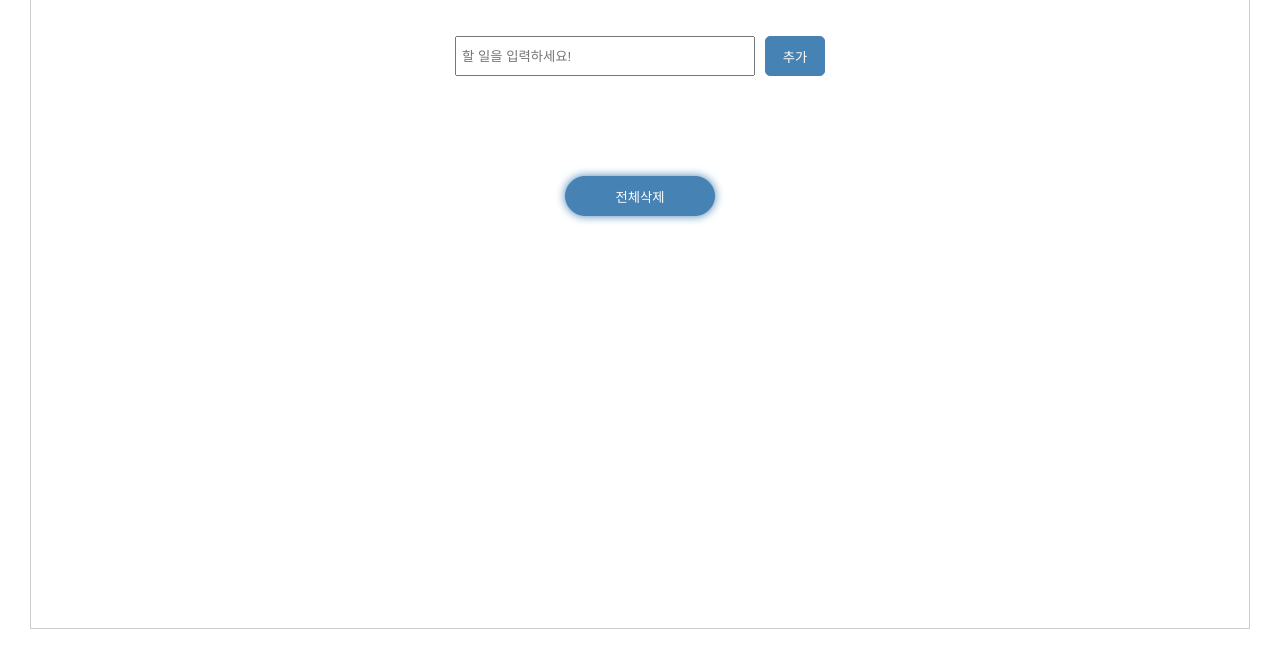
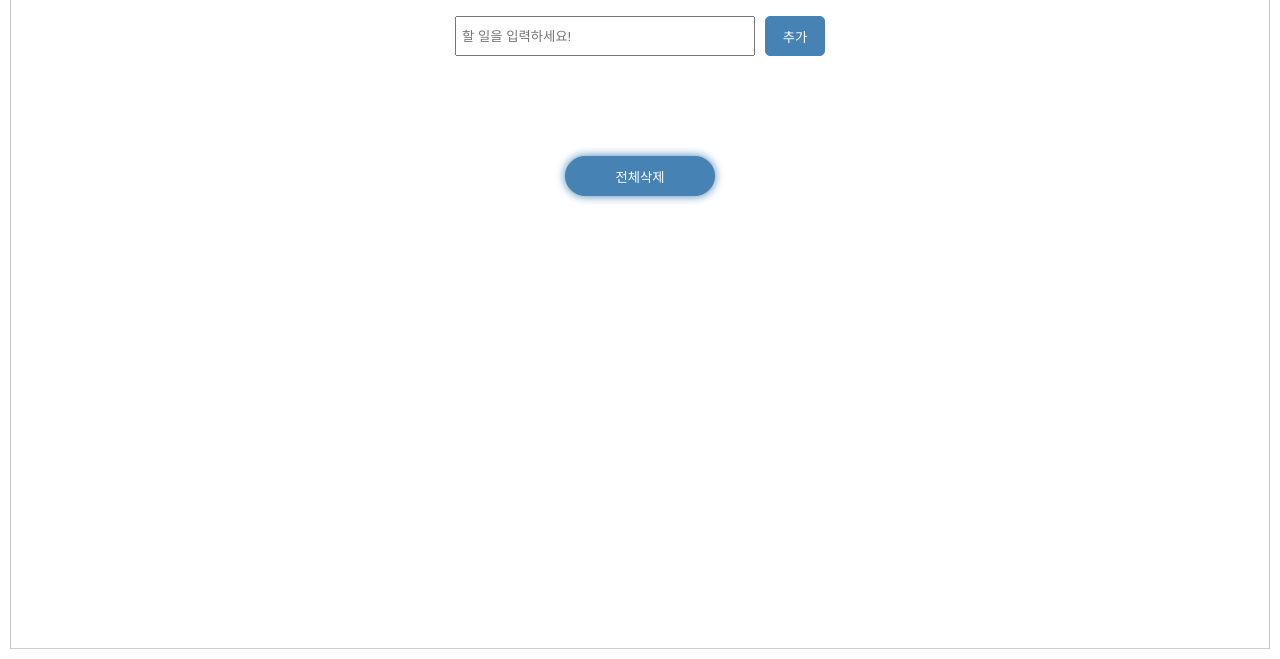
Before and after one commit to woooooooojin/todolist, a plain HTML site: page index.html in a window 1280 px wide. Shown: the part 141-800 px from the top of the page. Drawn offline with Linux system fonts and the light colour scheme.

Commit message:
너비수정

```diff
--- a/style.css
+++ b/style.css
@@ -12,13 +12,13 @@ a{
 }
 
 body{
-    padding: 30px;
+    padding: 10px;
 }
 .wrap{
     width: 100%;
-    min-height: calc(100vh - 60px);
+    min-height: calc(100vh - 20px);
     border: 1px solid #ccc;
-    padding:  0 20px;
+    padding:  0 10px;
 }
 .wrap h1{
     text-align: center;
```
